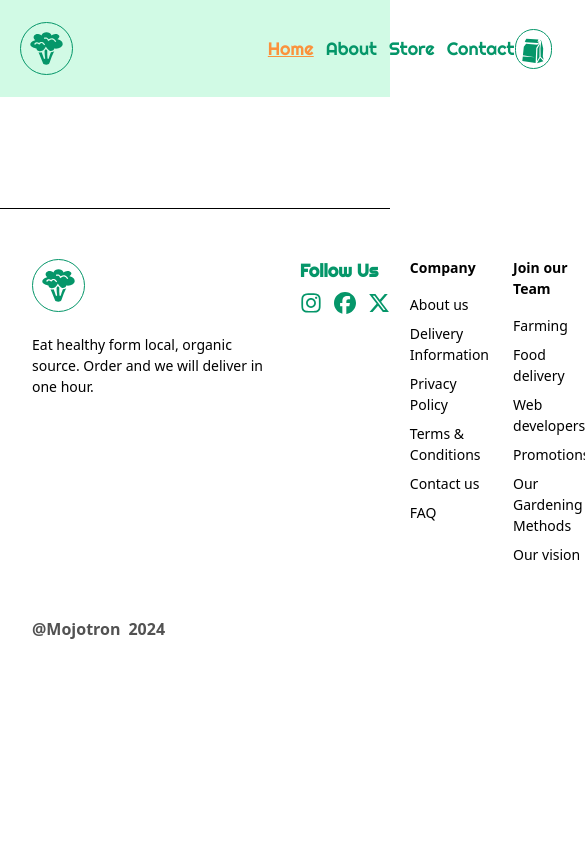
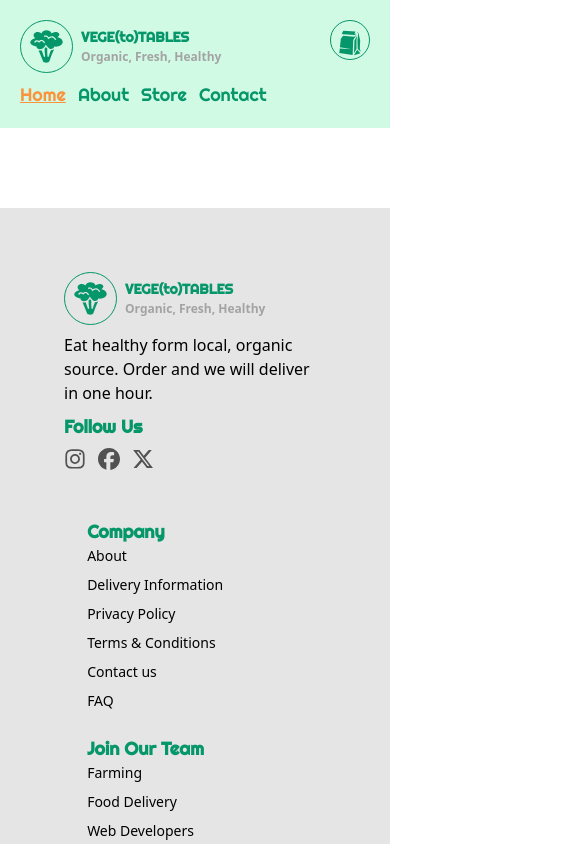
Before and after one commit to mojotron/shopping-cart, a React (Vite) app: page / in a window 390 px wide. Shown: the top 844 px of the page, 585 px wide, since content can reach past the window. Built offline with nearby package versions, Linux system fonts and the light colour scheme.

Commit message:
add responsive design to logo, header and footer

```diff
--- a/src/components/Footer/Contacts.tsx
+++ b/src/components/Footer/Contacts.tsx
@@ -7,7 +7,7 @@ const Contacts = () => {
       <Heading level={5}>Contacts</Heading>
       <ul className="space-y-3">
         {CONTACT_CONFIG.map((contact) => (
-          <p key={contact.label} className="flex gap-2 items-center">
+          <p key={contact.label} className="flex gap-2 items-center text-sm">
             <span className="text-green-600">{contact.icon}</span>{' '}
             <span>{contact.text}</span>
           </p>
--- a/src/components/Footer/Footer.tsx
+++ b/src/components/Footer/Footer.tsx
@@ -1,40 +1,31 @@
 import Logo from '../Logo/Logo';
 import Contacts from './Contacts';
 import Copyright from './Copyright';
+import LinksBlock from './LinksBlock';
 import SocialMedia from './SocialMedia';
+import {
+  COMPANY_LINKS_CONFIG,
+  JOIN_LINKS_CONFIG,
+} from '../../constants/footerLinks';
 
 const Footer = () => {
   return (
-    <footer className="mt-16 relative w-full border-t border-emerald-300 bg-neutral-200 pt-12 pb-24 px-8 flex sm:flex-col lg:flex-row gap-5 text-neutral-900">
-      <section className="lg:w-[250px] flex flex-col gap-5 text-sm sm:w-full">
+    <footer className="relative mt-16 flex flex-col lg:flex-row items-center gap-12 bg-gray-200 p-16 pb-24">
+      <section className="flex flex-col gap-2">
         <Logo />
         <p className="">
           Eat healthy form local, organic source. Order and we will deliver in
           one hour.
         </p>
+
+        <SocialMedia />
       </section>
 
-      <SocialMedia />
+      <section className="flex flex-col gap-6 sm:flex-row">
+        <LinksBlock label="Company" links={COMPANY_LINKS_CONFIG} />
 
-      <section className="flex gap-6 text-sm">
-        <div className="flex flex-col gap-2">
-          <h3 className="font-bold mb-2">Company</h3>
-          <p>About us</p>
-          <p>Delivery Information</p>
-          <p>Privacy Policy</p>
-          <p>Terms & Conditions</p>
-          <p>Contact us</p>
-          <p>FAQ</p>
-        </div>
-        <div className="flex flex-col gap-2">
-          <h3 className="font-bold mb-2">Join our Team</h3>
-          <p>Farming</p>
-          <p>Food delivery</p>
-          <p>Web developers</p>
-          <p>Promotions</p>
-          <p>Our Gardening Methods</p>
-          <p>Our vision</p>
-        </div>
+        <LinksBlock label="Join Our Team" links={JOIN_LINKS_CONFIG} />
+
         <Contacts />
       </section>
       <Copyright />
--- /dev/null
+++ b/src/components/Footer/LinksBlock.tsx
@@ -0,0 +1,31 @@
+import Heading from '../../ui/Heading/Heading';
+
+type LinkType = {
+  label: string;
+  path: string;
+};
+
+type PropsType = {
+  label: string;
+  links: LinkType[];
+};
+
+const LinksBlock = ({ label, links }: PropsType) => {
+  return (
+    <div>
+      <Heading level={5}>{label}</Heading>
+      <ul className="space-y-2">
+        {links.map((link) => (
+          <li
+            className="cursor-pointer hover:text-green-600 text-sm"
+            key={link.label}
+          >
+            <a href={link.path}>{link.label}</a>
+          </li>
+        ))}
+      </ul>
+    </div>
+  );
+};
+
+export default LinksBlock;
--- a/src/components/Footer/SocialMedia.tsx
+++ b/src/components/Footer/SocialMedia.tsx
@@ -18,7 +18,7 @@ const SocialMedia = () => {
       <ul className="flex gap-3">
         {socialMediaConfig.map((media) => (
           <li className="cursor-pointer" key={media.label}>
-            <span className="text-green-600 hover:text-orange-400">
+            <span className="text-gray-600 hover:text-orange-400">
               {media.icon}
             </span>
           </li>
--- a/src/components/Header/Header.tsx
+++ b/src/components/Header/Header.tsx
@@ -4,9 +4,11 @@ import Navigation from '../Navigation/Navigation';
 
 const Header = () => {
   return (
-    <header className="fixed w-full top-0 left-0 right-0 z-40 flex justify-between items-center p-5 bg-green-100">
-      <Logo />
-      <Navigation />
+    <header className="fixed w-full top-0 left-0 right-0 z-40 flex justify-between p-5 bg-green-100">
+      <div className="flex flex-col gap-2 sm:flex-row sm:items-center sm:gap-16">
+        <Logo />
+        <Navigation />
+      </div>
       <CartIndicator />
     </header>
   );
--- a/src/components/Logo/Logo.tsx
+++ b/src/components/Logo/Logo.tsx
@@ -1,16 +1,17 @@
 import { Link } from 'react-router-dom';
 import { GiBroccoli as IconLogo } from 'react-icons/gi';
-import Heading from '../../ui/Heading/Heading';
 
 const Logo = () => {
   return (
-    <Link to="/" className="flex items-center gap-2" title="VEGE-to-TABLE">
+    <Link to="/" className="flex items-center gap-2">
       <div className="border border-green-600 p-2 rounded-full">
         <IconLogo size={35} className="text-green-600" />
       </div>
-      <div className="invisible sm:visible">
-        <Heading level={4}>VEGE(to)TABLES</Heading>
-        <p className="text-sm font-bold text-gray-400">
+      <div className="">
+        <h1 className="font-bold font-righteous text-green-600 text-sm sm:text-lg md:text-xl">
+          VEGE(to)TABLES
+        </h1>
+        <p className="font-bold text-gray-400 text-xs sm:text-sm md:text-md">
           Organic, Fresh, Healthy
         </p>
       </div>
--- /dev/null
+++ b/src/constants/footerLinks.ts
@@ -0,0 +1,17 @@
+export const COMPANY_LINKS_CONFIG = [
+  { label: 'About', path: '#' },
+  { label: 'Delivery Information', path: '#' },
+  { label: 'Privacy Policy', path: '#' },
+  { label: 'Terms & Conditions', path: '#' },
+  { label: 'Contact us', path: '#' },
+  { label: 'FAQ', path: '#' },
+];
+
+export const JOIN_LINKS_CONFIG = [
+  { label: 'Farming', path: '#' },
+  { label: 'Food Delivery', path: '#' },
+  { label: 'Web Developers', path: '#' },
+  { label: 'Promotions', path: '#' },
+  { label: 'Our Gardening Methods', path: '#' },
+  { label: 'Our Vision', path: '#' },
+];
--- a/tailwind.config.js
+++ b/tailwind.config.js
@@ -14,6 +14,7 @@ module.exports = {
       },
       gray: {
         50: '#fafafa',
+        200: '#e5e5e5',
         400: '#a3a3a3',
         600: '#525252',
         800: '#262626',
@@ -24,6 +25,7 @@ module.exports = {
       },
     },
     fontSize: {
+      xs: '12px',
       sm: '14px',
       base: '16px',
       lg: '18px',
```
